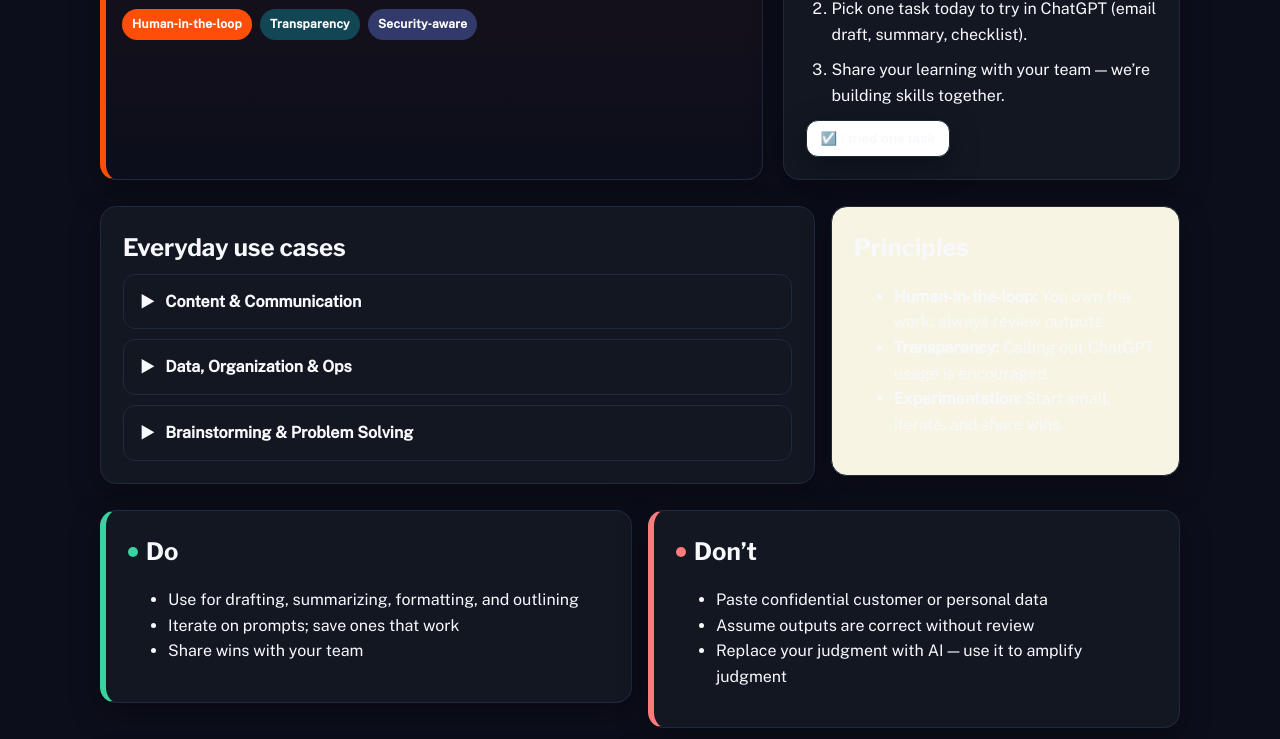
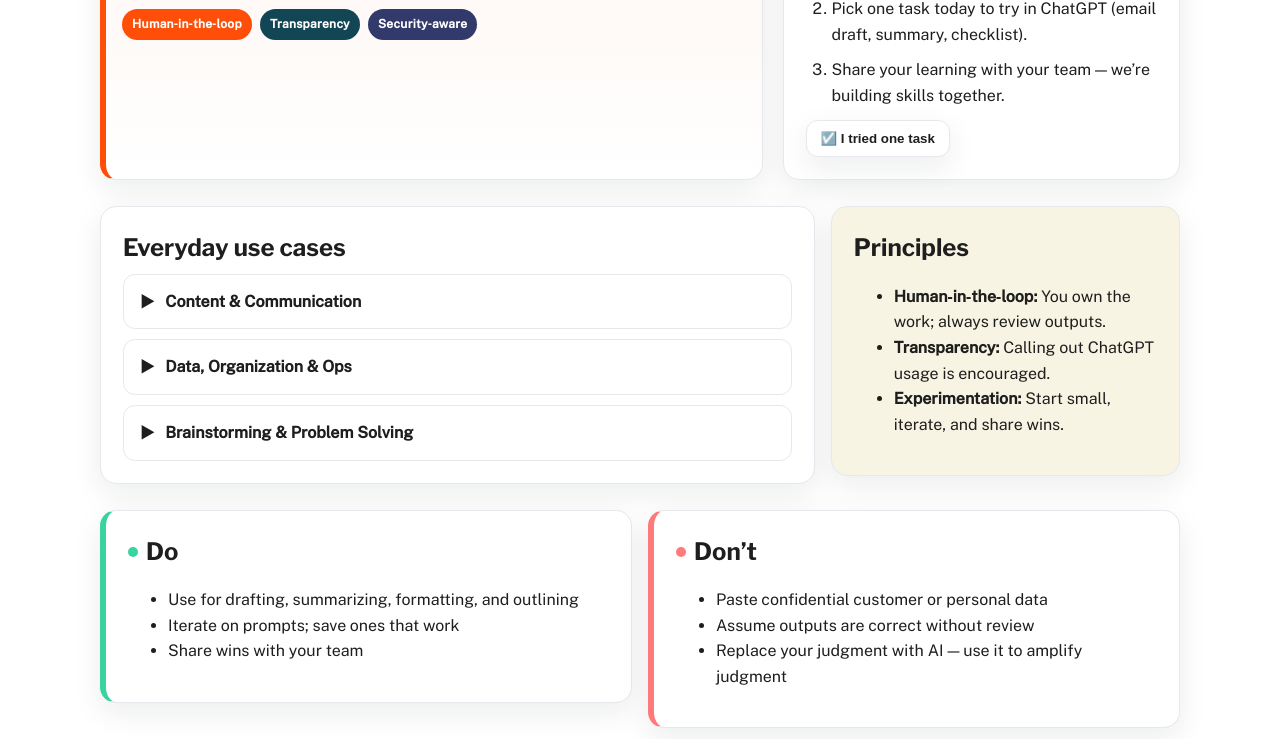
Before and after one commit to davelanegit/ai-squad, a plain HTML site: page index.html in a window 1280 px wide. Shown: the part 247-986 px from the top of the page. Drawn offline with nearby package versions, Linux system fonts and the dark colour scheme.

Commit message:
Update index.html
bye bye dark mode

```diff
--- a/index.html
+++ b/index.html
@@ -37,16 +37,6 @@
       --radius-sm: 12px;
       --shadow: 0 10px 30px rgba(17, 24, 39, .08);
       --focus: 0 0 0 3px rgba(255,78,8,.25);
-    }
-    @media (prefers-color-scheme: dark){
-      :root{
-        --bg: #0C0E1B;
-        --card: #121722;
-        --text: #F7F9FC;
-        --muted: #A5A5A5;
-        --border: #1F2A3B;
-        --shadow: 0 10px 30px rgba(0,0,0,.35);
-      }
     }
 
     /* Base */
```
